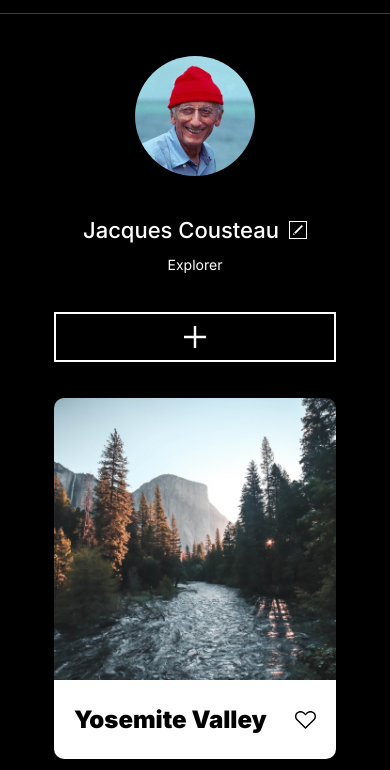
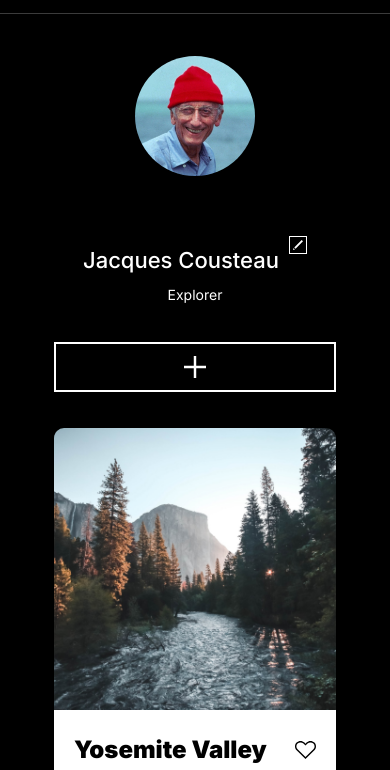
Before and after one commit to kenhillsman/se_project_aroundtheus, a plain HTML site: page index.html in a window 390 px wide. Shown: the part 74-844 px from the top of the page. Drawn offline with Linux system fonts and the light colour scheme.

Commit message:
New Update

```diff
--- a/blocks/header.css
+++ b/blocks/header.css
@@ -1,7 +1,7 @@
 .header {
   max-width: 880px;
   margin: 0 auto;
-  padding: 45px 700px 41px 0;
+  padding: 45px 700px 40px 0;
   border-bottom: 1px solid rgba(84, 84, 84, 0.7);
 }
 
--- a/blocks/profile.css
+++ b/blocks/profile.css
@@ -123,6 +123,8 @@
   .profile__title {
     margin: unset;
     font-size: 22px;
+    padding-top: 30px;
+    max-width: 222px;
   }
 
   .profile__info {
@@ -142,6 +144,7 @@
     width: 100%;
     text-align: center;
     font-size: 14px;
+    max-width: 282px;
   }
 
   .profile__add-button {
```
Also changed, not shown: 1 other file.
